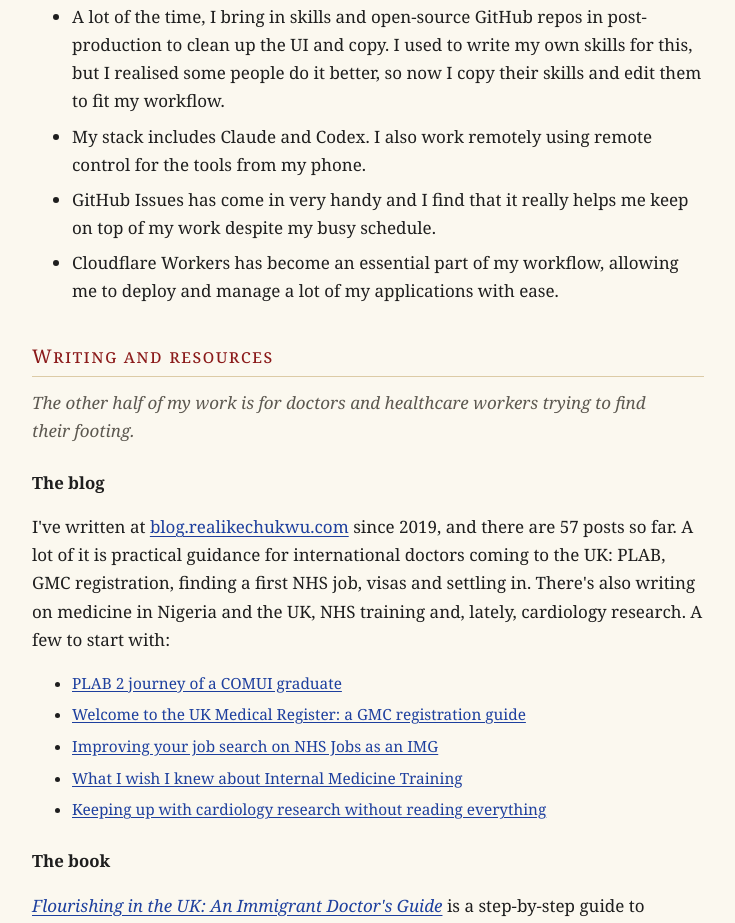
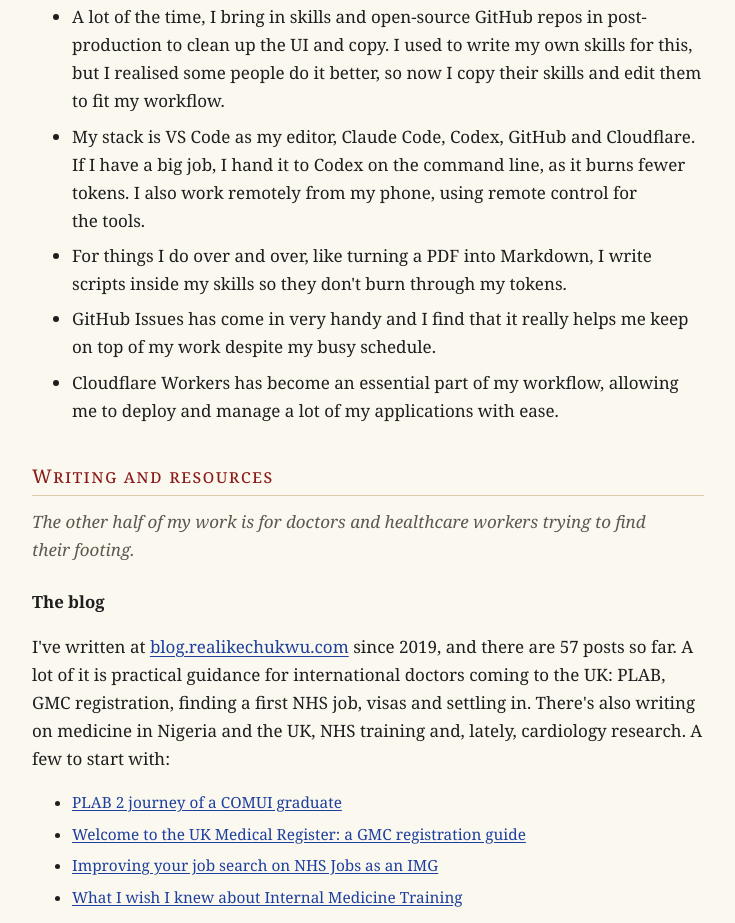
Before and after one commit to realikechukwu/about, a plain HTML site: page index.html in a window 1280 px wide. Shown: the part 2680-3603 px from the top of the page, without its empty margins (272-1007 px from the left). Drawn offline with Linux system fonts and the light colour scheme.

Commit message:
Spell out the build stack and token-saving habits
Co-Authored-By: Claude Opus 5.5 <noreply@anthropic.com>
Claude-Session: https://claude.ai/code/session_01Kp3s2pr8hsnp3Uksc8HB65

```diff
--- a/index.html
+++ b/index.html
@@ -299,7 +299,8 @@ footer{margin-top:.5rem}
       <li>I try to make sure I review as much as I can before the writing starts and I tend to feed it a lot of visual inspiration and hand sketches for my UI work.</li>
       <li>I tend to use a lot of flow charts and HTML artefacts to review the output as it makes it easier to spot issues.</li>
       <li>A lot of the time, I bring in skills and open-source GitHub repos in post-production to clean up the UI and copy. I used to write my own skills for this, but I realised some people do it better, so now I copy their skills and edit them to fit my workflow.</li>
-      <li>My stack includes Claude and Codex. I also work remotely using remote control for the tools from my phone.</li>
+      <li>My stack is VS Code as my editor, Claude Code, Codex, GitHub and Cloudflare. If I have a big job, I hand it to Codex on the command line, as it burns fewer tokens. I also work remotely from my phone, using remote control for the tools.</li>
+      <li>For things I do over and over, like turning a PDF into Markdown, I write scripts inside my skills so they don't burn through my tokens.</li>
       <li>GitHub Issues has come in very handy and I find that it really helps me keep on top of my work despite my busy schedule.</li>
       <li>Cloudflare Workers has become an essential part of my workflow, allowing me to deploy and manage a lot of my applications with ease.</li>
     </ul>
```
